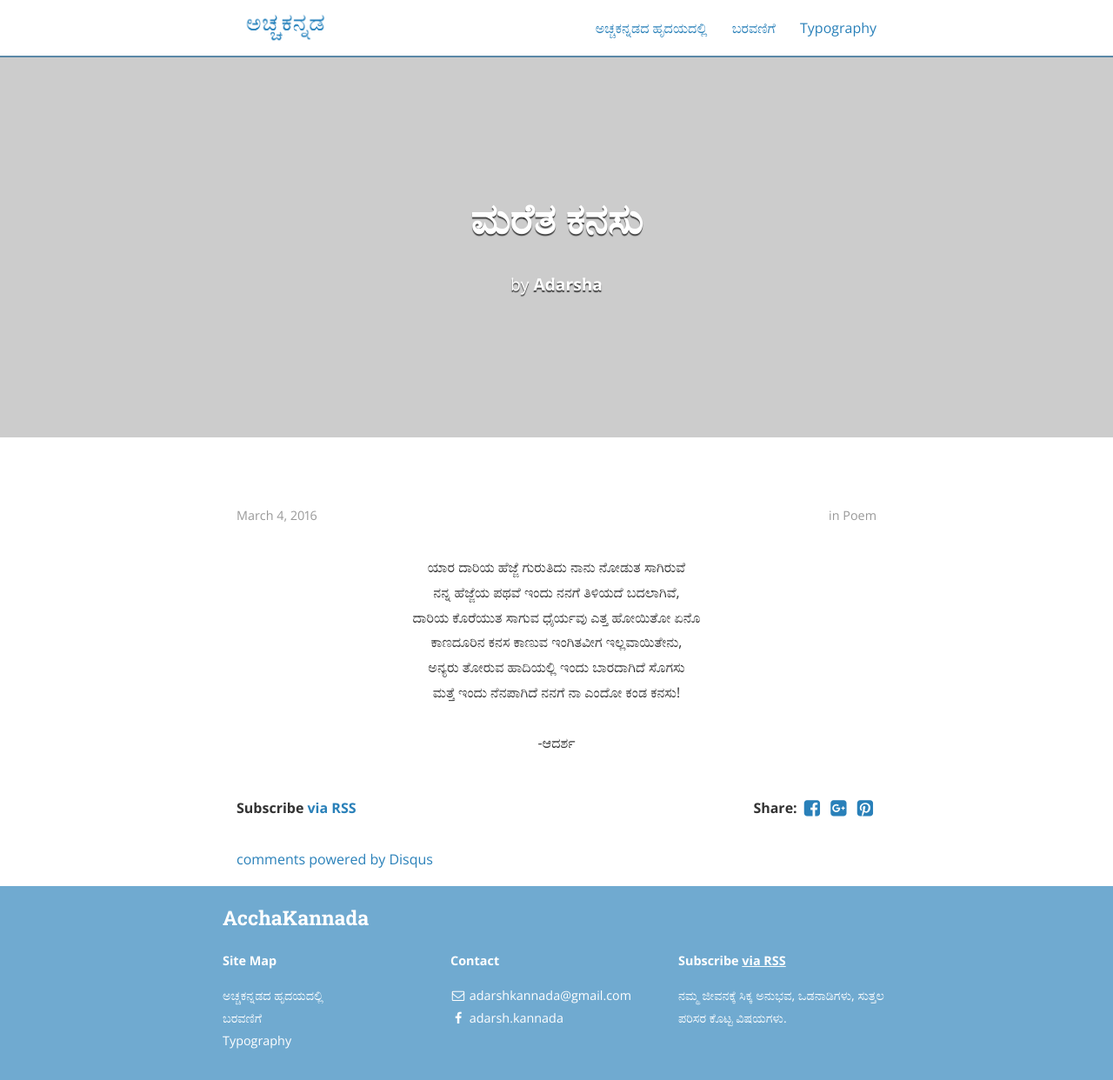
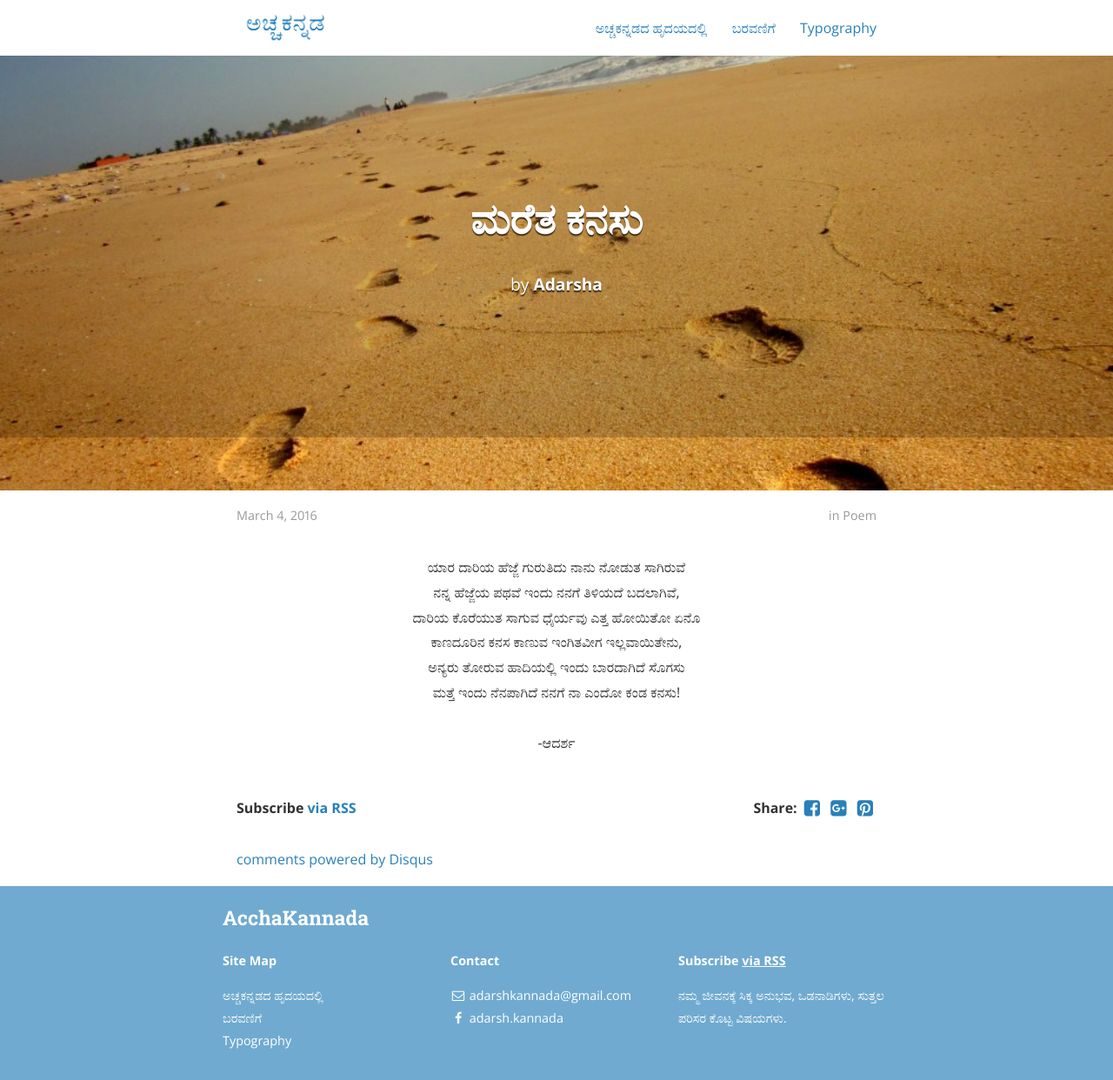
Before and after one commit to bencentra/centrarium, a Jekyll site: the page built from _posts/2016-03-04-mareta-kanasu.markdown, in a window 1280 px wide. Shown: the whole page at 87% size. Built offline with Jekyll 4.4.1, drawn with Linux system fonts in a browser that asks for light colours; nearby versions of some CDN libraries; comment, search, counter and statistics services are not loaded; a style sheet for code colours, icons or effects is not loaded.

Commit message:
Update post.html

```diff
--- a/_layouts/post.html
+++ b/_layouts/post.html
@@ -3,7 +3,7 @@ layout: default
 ---
 <div class="post">
 
-<div class="post-header-container {% if page.cover %}has-cover{% endif %}" {% if page.cover %}style="background-image: url({{ page.cover}});height: 500px;"{% endif %}>
+<div class="post-header-container {% if page.cover %}has-cover{% endif %}" {% if page.cover %}style="background-image: url(/{{ page.cover}});height: 500px;"{% endif %}>
 	<div class="scrim {% if page.cover %}has-cover{% endif %}">
 		<header class="post-header">
 		  <h1 class="title">{{ page.title }}</h1>
```
